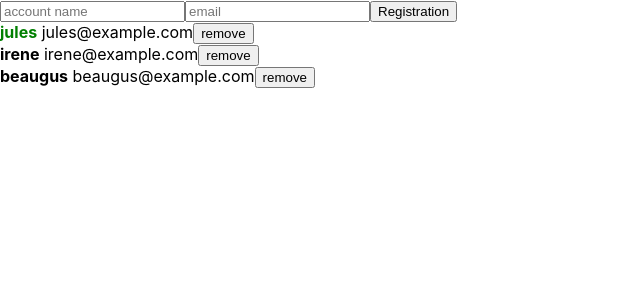
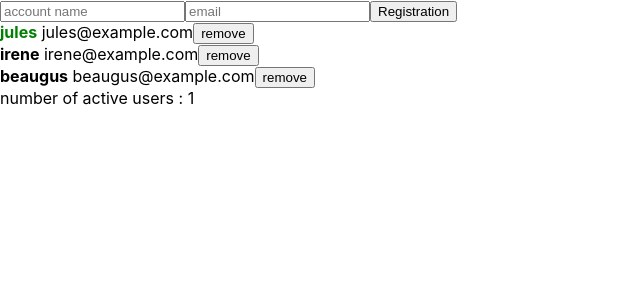
Before and after one commit to voicihojun/modernReact-with-velopert, a React (Create React App) app: page / in a window 1280 px wide. Shown: the top 300 px of the page, without its empty margins (0-640 px from the left). Built offline with nearby package versions, Linux system fonts and the light colour scheme.

Commit message:
17. useMemo

```diff
--- a/src/App.js
+++ b/src/App.js
@@ -1,7 +1,12 @@
-import React, { useRef, useState } from "react";
+import React, { useRef, useState, useMemo } from "react";
 import "./App.css";
 import UserList from "./UserList";
 import CreateUser from "./CreateUser";
+
+function countActiveUsers(users) {
+  console.log("Counting Active Users...");
+  return users.filter((user) => user.active).length;
+}
 
 function App() {
   const [inputs, setInputs] = useState({
@@ -72,6 +77,8 @@
     );
   };
 
+  const count = useMemo(() => countActiveUsers(users), [users]);
+
   return (
     <>
       <CreateUser
@@ -81,6 +88,7 @@
         onCreate={onCreate}
       />
       <UserList onRemove={onRemove} onToggle={onToggle} users={users} />
+      <div>number of active users : {count}</div>
     </>
   );
 }
```
